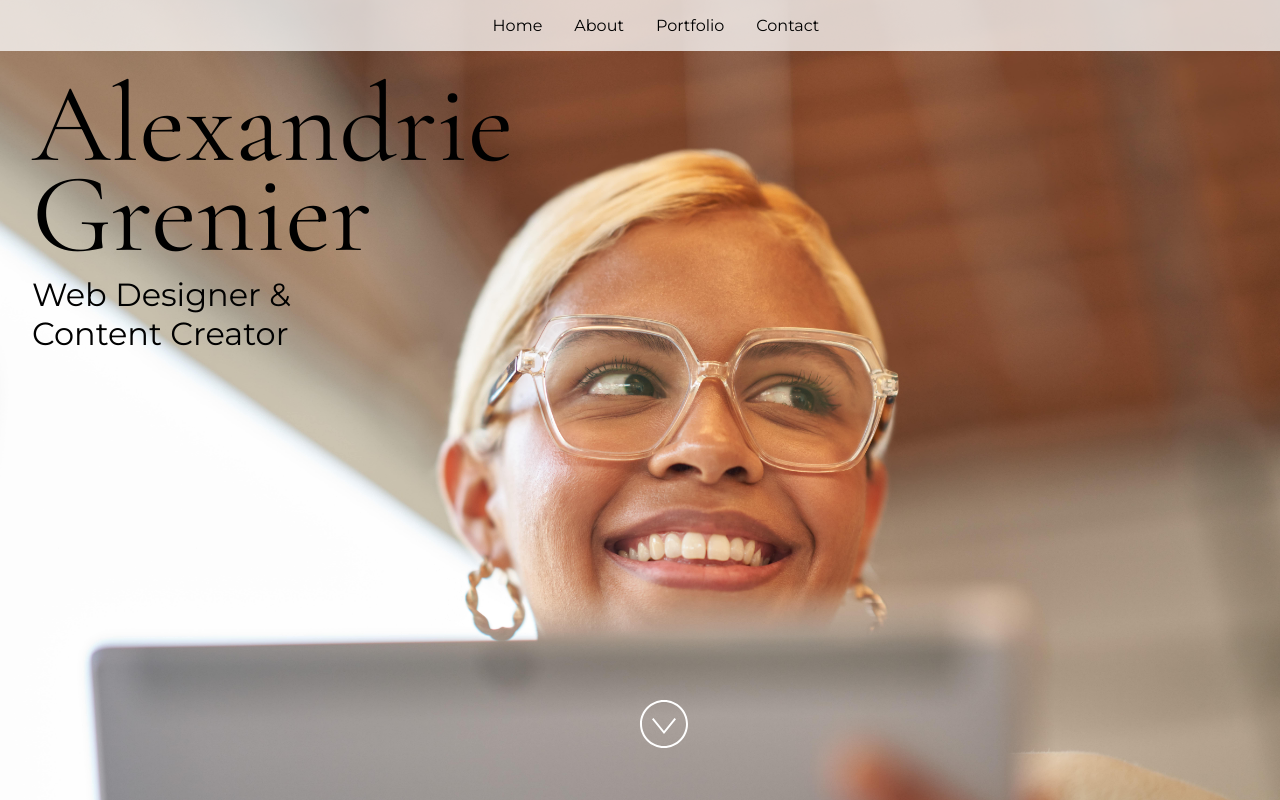
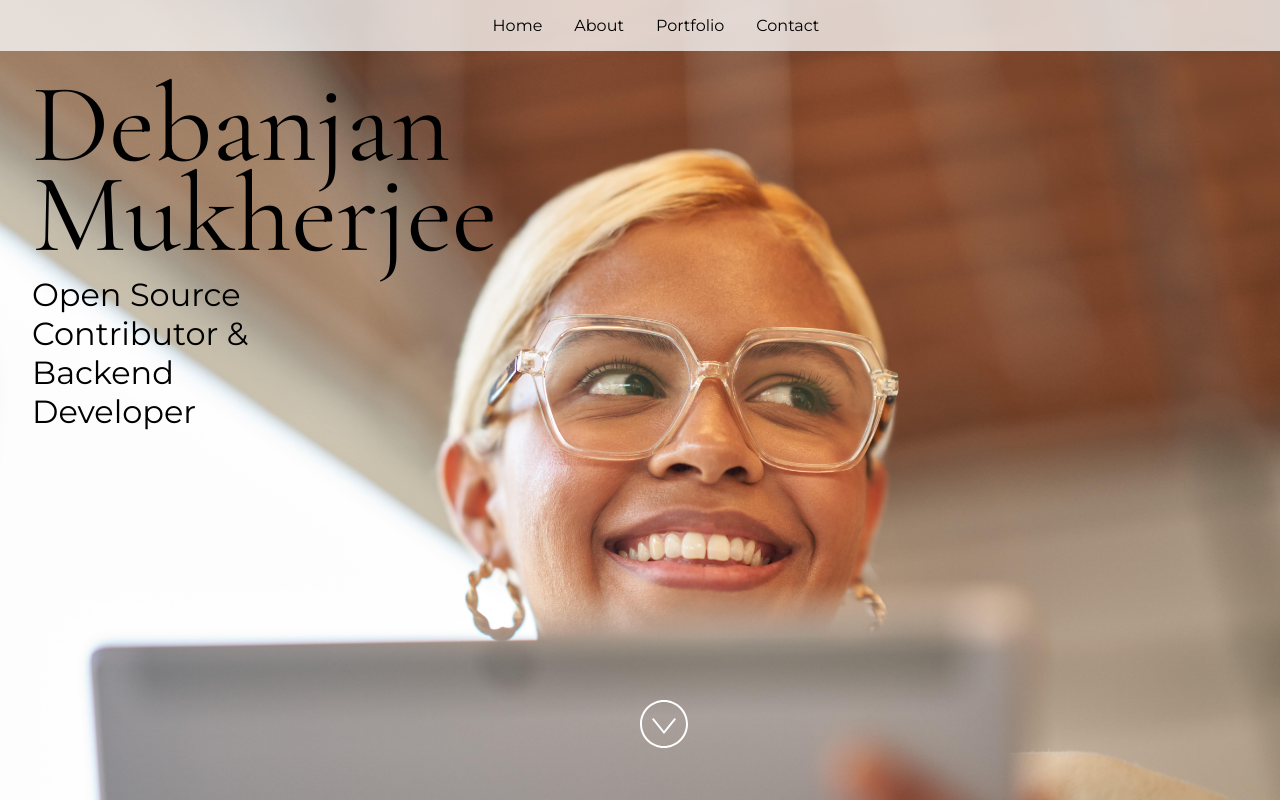
Before and after one commit to RickDeb2004/codespaces-project-template-js, a React (Vite) app: page / in a window 1280 px wide. Built offline with nearby package versions, Linux system fonts and the light colour scheme.

Commit message:
commited in app,jsx

```diff
--- a/src/App.jsx
+++ b/src/App.jsx
@@ -24,15 +24,14 @@ import "./styles.css";
  * If you don't have one of the social sites listed, leave it as an empty string.
  */
 const siteProps = {
-  name: "Alexandrie Grenier",
-  title: "Web Designer & Content Creator",
-  email: "alex@example.com",
-  gitHub: "microsoft",
-  instagram: "microsoft",
-  linkedIn: "satyanadella",
-  medium: "",
-  twitter: "microsoft",
-  youTube: "Code",
+  name: "Debanjan Mukherjee",
+  title: "Open Source Contributor & Backend Developer",
+  email: "debanjanrick04@gmail.com",
+  gitHub: "RickDeb2004",
+  instagram: "i_am_debanjan_2004",
+  linkedIn: "debanjan-mukherjee-181615224",
+
+
 };
 
 const primaryColor = "#4E567E";
```
